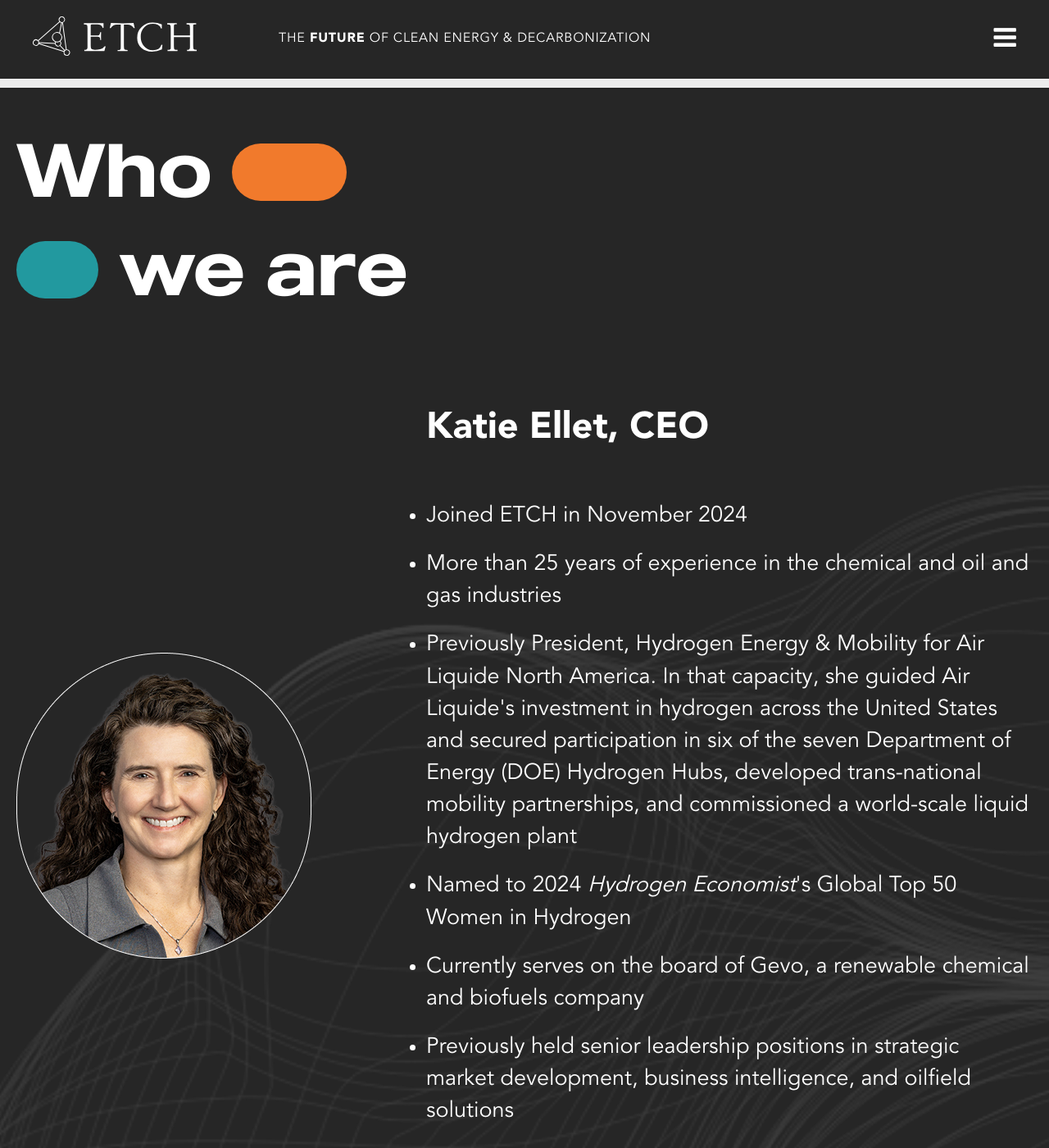
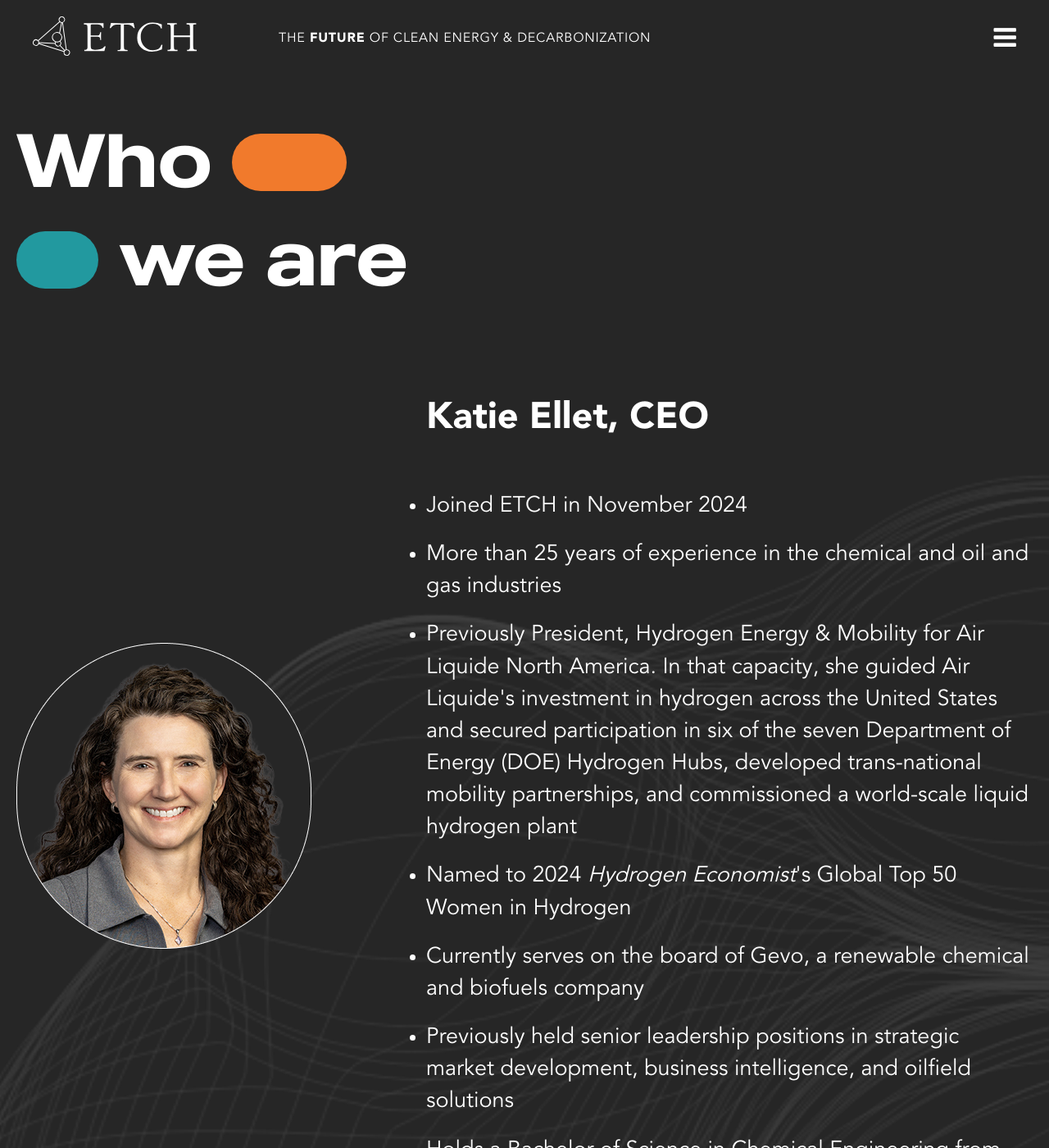
Before and after one commit to weareoutright/etchmaterials_jekyll, a Jekyll site: the page built from who-we-are/index.html, in a window 1280 px wide and 1400 px high. Shown: the whole window at 82% size. Built offline with Jekyll 4.4.1, drawn with Linux system fonts in a browser that asks for light colours.

Commit message:
reduce top margin on .container to fix white line under header
Signed-off-by: Tim Arnold <tim@weareoutright.com>

```diff
--- a/_sass/base.scss
+++ b/_sass/base.scss
@@ -50,7 +50,7 @@ a {
 .container {
     width: 100%;
     background-color: #EDEDED;
-    margin-top: 107px;
+    margin-top: 95px;
 
     .content {
         width: 100% ;
```
